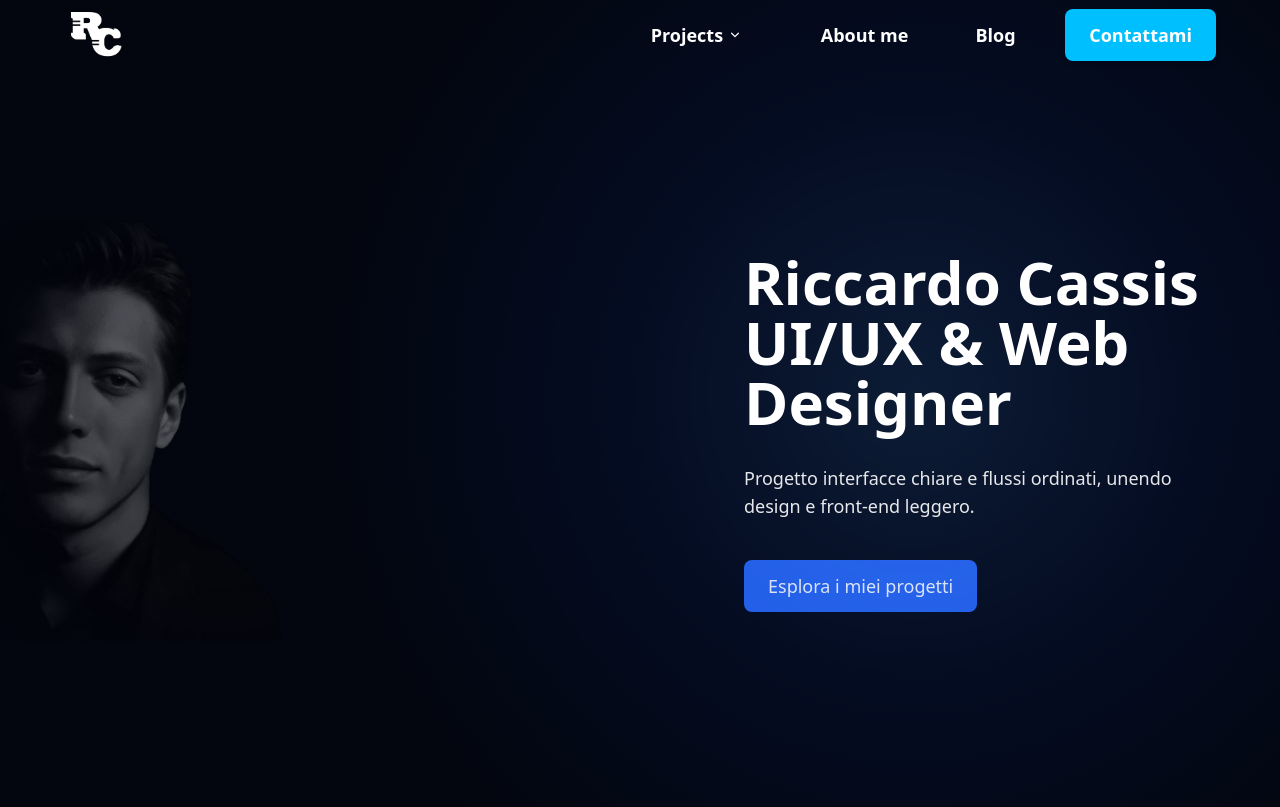
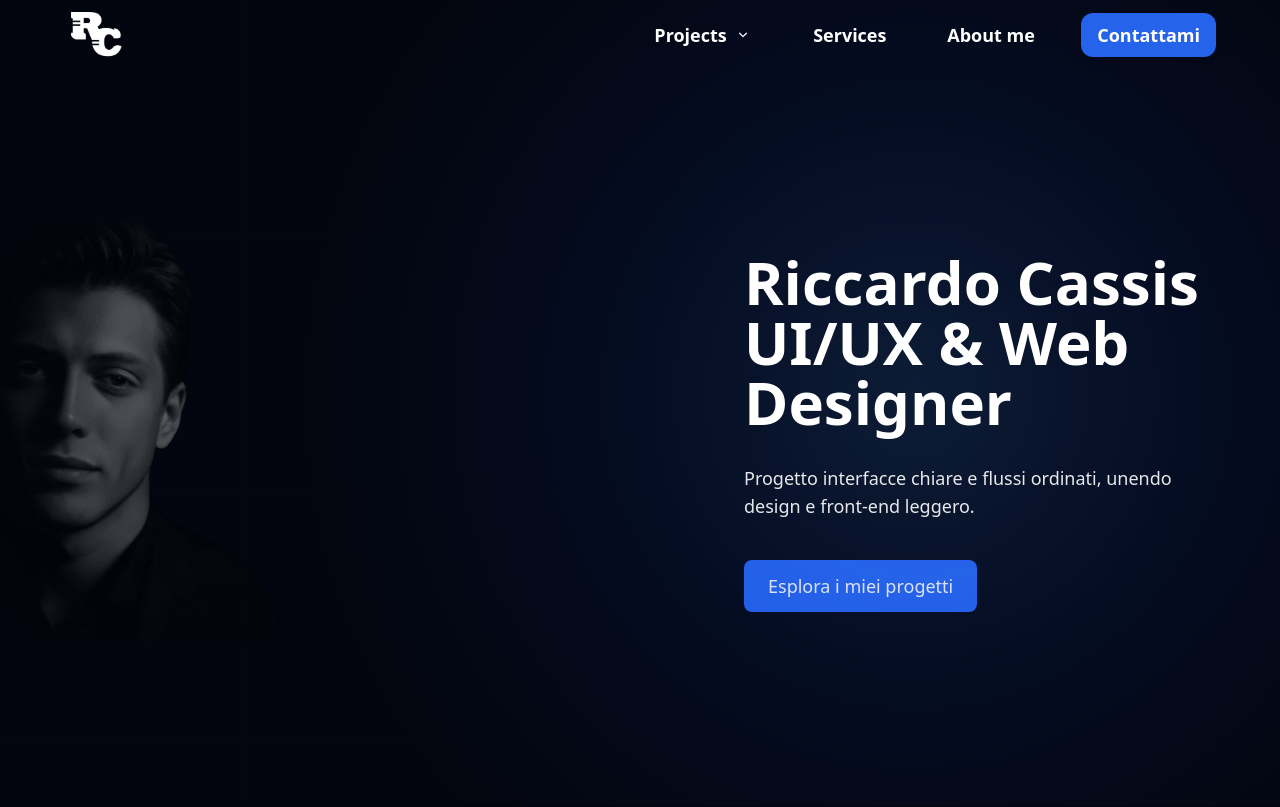
Before and after one commit to Riccardocassis/personal-website-v2, a Vue app: page / in a window 1280 px wide. Shown: the top 807 px of the page. Built offline with nearby package versions, Linux system fonts and the light colour scheme.

Commit message:
Riorganizza il menu di navigazione: semplifica il layout, aggiorna i link e migliora la coesione visiva con nuove proprietà CSS.

```diff
--- a/src/components/navbar.vue
+++ b/src/components/navbar.vue
@@ -53,7 +53,7 @@ onBeforeUnmount(() => {
   <!-- fissa sopra -->
   <nav :class="['fixed top-0 left-0 right-0 z-50 transition-all duration-300', scrolled ? 'bg-black/40 backdrop-blur-md shadow-md border-b border-white/5' : 'bg-transparent']" style="height:70px;">
     <div class="flex items-center justify-between max-w-7xl mx-auto w-full px-6 md:px-16 h-full">
-      <!-- Logo RC desktop: più vicino, centrato, con padding e ombra -->
+      <!-- Logo RC -->
       <div class="flex items-center h-full">
         <RouterLink to="/" class="flex items-center justify-center" style="width:70px;height:70px;padding:7px;">
           <img
@@ -64,20 +64,15 @@ onBeforeUnmount(() => {
         </RouterLink>
       </div>
 
-  <!-- Desktop menu (wrapped to align with hero content width) -->
+      <!-- Desktop menu -->
       <div class="hidden md:flex items-center h-full w-full max-w-3xl ml-auto">
         <ul class="flex items-center gap-8 text-lg w-full justify-end">
-          <!-- Dropdown desktop -->
-          <li class="relative" ref="desktopRef"
-        @mouseenter="openDropdown"
-        @mouseleave="closeDropdown"
-        style="display:inline-block;">
+          <!-- Projects (dropdown) -->
+          <li class="relative" ref="desktopRef" @mouseenter="openDropdown" @mouseleave="closeDropdown" style="display:inline-block;">
             <button
               :class="[
-                'flex items-center gap-1 focus:outline-none px-7 py-2 font-semibold text-lg text-white transition-colors duration-200 ease-in-out hover:text-[#00BFFF] hover:underline underline-offset-4',
-                openDesktop
-                  ? 'bg-white/20 backdrop-blur-lg border border-white/30 text-white rounded-t-3xl shadow-lg drop-shadow-lg'
-                  : ''
+                'flex items-center gap-2 focus:outline-none px-4 py-2 font-semibold text-lg text-white transition-colors duration-200 ease-in-out hover:text-white/80',
+                openDesktop ? 'bg-white/10 backdrop-blur-sm rounded-t-3xl' : ''
               ]"
               aria-haspopup="menu"
               :aria-expanded="openDesktop"
@@ -89,67 +84,42 @@ onBeforeUnmount(() => {
               </svg>
             </button>
 
-            <transition
-              enter-active-class="transition duration-150 ease-out"
-              enter-from-class="opacity-0 translate-y-1"
-              enter-to-class="opacity-100 translate-y-0"
-              leave-active-class="transition duration-100 ease-in"
-              leave-from-class="opacity-100 translate-y-0"
-              leave-to-class="opacity-0 translate-y-1"
-            >
+            <transition enter-active-class="transition duration-150 ease-out" enter-from-class="opacity-0 translate-y-1" enter-to-class="opacity-100 translate-y-0" leave-active-class="transition duration-100 ease-in" leave-from-class="opacity-100 translate-y-0" leave-to-class="opacity-0 translate-y-1">
               <div v-show="openDesktop" class="absolute left-0 z-[60]" :style="{top: '100%'}">
-                <ul
-                  class="min-w-[240px] max-w-[260px] bg-white/20 backdrop-blur-lg border border-white/30 text-white rounded-b-2xl shadow-lg drop-shadow-lg overflow-hidden pt-6 pb-8 flex flex-col gap-8"
-                  role="menu"
-                  style="border-top-left-radius:0;border-top-right-radius:0;"
-                >
+                <ul class="min-w-[240px] max-w-[260px] bg-white/10 backdrop-blur-lg border border-white/20 text-white rounded-b-2xl shadow-lg overflow-hidden pt-6 pb-8 flex flex-col gap-4" role="menu" style="border-top-left-radius:0;border-top-right-radius:0;">
                   <li>
-                    <RouterLink to="/projects/web" class="block px-10 py-2 text-xl font-normal hover:bg-white/30 transition-colors" @click="openDesktop=false">
-                      Web design
-                    </RouterLink>
+                    <RouterLink to="/projects/web" class="block px-8 py-2 text-lg hover:bg-white/5 transition-colors" @click="openDesktop=false">Web design</RouterLink>
                   </li>
                   <li>
-                    <RouterLink to="/projects/brand" class="block px-10 py-2 text-xl font-normal hover:bg-white/30 transition-colors" @click="openDesktop=false">
-                      Brand Design
-                    </RouterLink>
+                    <RouterLink to="/projects/brand" class="block px-8 py-2 text-lg hover:bg-white/5 transition-colors" @click="openDesktop=false">Brand Design</RouterLink>
                   </li>
                   <li>
-                    <RouterLink to="/projects/product" class="block px-10 py-2 text-xl font-normal hover:bg-white/30 transition-colors" @click="openDesktop=false">
-                      Product Design
-                    </RouterLink>
+                    <RouterLink to="/projects/product" class="block px-8 py-2 text-lg hover:bg-white/5 transition-colors" @click="openDesktop=false">Product Design</RouterLink>
                   </li>
                 </ul>
               </div>
             </transition>
           </li>
 
+          <!-- Services -->
           <li>
-            <RouterLink to="/about" class="nav-link">
-              About me
-            </RouterLink>
+            <RouterLink to="/services" class="nav-link">Services</RouterLink>
           </li>
 
+          <!-- About -->
           <li>
-            <RouterLink to="/blog" class="nav-link">
-              Blog
-            </RouterLink>
+            <RouterLink to="/about" class="nav-link">About me</RouterLink>
           </li>
 
+          <!-- CTA -->
           <li class="flex items-center">
-          <RouterLink to="/contact" class="inline-block bg-[#00BFFF] text-white px-6 py-2 md:py-3 rounded-lg font-semibold shadow-md hover:bg-[#00A0E0] transition-colors">
-            Contattami
-          </RouterLink>
+            <RouterLink to="/contact" class="inline-block bg-blue-600 text-white text-lg px-4 py-2 rounded-xl font-semibold shadow-md hover:bg-blue-700 transition-colors">Contattami</RouterLink>
           </li>
         </ul>
       </div>
 
       <!-- Burger (mobile) -->
-      <button
-        class="md:hidden inline-flex items-center justify-center w-10 h-10 rounded-lg hover:bg-cyan-400/30 focus:outline-none text-white"
-        @click="mobileOpen = !mobileOpen"
-        aria-label="Open menu"
-        :aria-expanded="mobileOpen"
-      >
+      <button class="md:hidden inline-flex items-center justify-center w-10 h-10 rounded-lg hover:bg-white/10 focus:outline-none text-white" @click="mobileOpen = !mobileOpen" aria-label="Open menu" :aria-expanded="mobileOpen">
         <svg v-if="!mobileOpen" class="w-6 h-6" viewBox="0 0 24 24" fill="none" stroke="currentColor">
           <path stroke-linecap="round" stroke-linejoin="round" stroke-width="2" d="M4 6h16M4 12h16M4 18h16"/>
         </svg>
@@ -160,65 +130,31 @@ onBeforeUnmount(() => {
     </div>
 
     <!-- Mobile menu panel -->
-    <transition
-      enter-active-class="transition duration-150 ease-out"
-      enter-from-class="opacity-0 -translate-y-2"
-      enter-to-class="opacity-100 translate-y-0"
-      leave-active-class="transition duration-100 ease-in"
-      leave-from-class="opacity-100 translate-y-0"
-      leave-to-class="opacity-0 -translate-y-2"
-    >
-      <div
-        v-show="mobileOpen"
-        class="md:hidden bg-cyan-500/95 backdrop-blur-sm text-white border-t border-white/10"
-      >
+    <transition enter-active-class="transition duration-150 ease-out" enter-from-class="opacity-0 -translate-y-2" enter-to-class="opacity-100 translate-y-0" leave-active-class="transition duration-100 ease-in" leave-from-class="opacity-100 translate-y-0" leave-to-class="opacity-0 -translate-y-2">
+      <div v-show="mobileOpen" class="md:hidden bg-black/80 backdrop-blur-sm text-white border-t border-white/10">
         <div class="px-4 py-3 space-y-2">
 
           <!-- accordion Projects -->
           <div class="rounded">
-            <button
-              class="w-full flex items-center justify-between px-2 py-2 rounded hover:bg-white/10"
-              @click="mobileProjects = !mobileProjects"
-            >
+            <button class="w-full flex items-center justify-between px-2 py-2 rounded hover:bg-white/5" @click="mobileProjects = !mobileProjects">
               <span>Projects</span>
-              <svg :class="mobileProjects ? 'rotate-180' : ''" class="w-4 h-4 transition-transform" viewBox="0 0 20 20" fill="currentColor">
-                <path fill-rule="evenodd" d="M5.23 7.21a.75.75 0 0 1 1.06.02L10 10.94l3.71-3.71a.75.75 0 1 1 1.06 1.06l-4.24 4.24a.75.75 0 0 1-1.06 0L5.21 8.29a.75.75 0 0 1 .02-1.08z" clip-rule="evenodd"/>
-              </svg>
+              <svg :class="mobileProjects ? 'rotate-180' : ''" class="w-4 h-4 transition-transform" viewBox="0 0 20 20" fill="currentColor"><path fill-rule="evenodd" d="M5.23 7.21a.75.75 0 0 1 1.06.02L10 10.94l3.71-3.71a.75.75 0 1 1 1.06 1.06l-4.24 4.24a.75.75 0 0 1-1.06 0L5.21 8.29a.75.75 0 0 1 .02-1.08z" clip-rule="evenodd"/></svg>
             </button>
 
-            <transition
-              enter-active-class="transition duration-150 ease-out"
-              enter-from-class="opacity-0 -translate-y-1"
-              enter-to-class="opacity-100 translate-y-0"
-              leave-active-class="transition duration-100 ease-in"
-              leave-from-class="opacity-100 translate-y-0"
-              leave-to-class="opacity-0 -translate-y-1"
-            >
+            <transition enter-active-class="transition duration-150 ease-out" enter-from-class="opacity-0 -translate-y-1" enter-to-class="opacity-100 translate-y-0" leave-active-class="transition duration-100 ease-in" leave-from-class="opacity-100 translate-y-0" leave-to-class="opacity-0 -translate-y-1">
               <div v-show="mobileProjects" class="mt-1 ml-2 space-y-1">
-                <RouterLink to="/projects/web" class="block px-3 py-2 rounded text-white transition-colors duration-200 ease-in-out hover:text-[#00BFFF] hover:underline" @click="mobileOpen=false">
-                  Web design
-                </RouterLink>
-                <RouterLink to="/projects/brand" class="block px-3 py-2 rounded text-white transition-colors duration-200 ease-in-out hover:text-[#00BFFF] hover:underline" @click="mobileOpen=false">
-                  Brand Design
-                </RouterLink>
-                <RouterLink to="/projects/product" class="block px-3 py-2 rounded text-white transition-colors duration-200 ease-in-out hover:text-[#00BFFF] hover:underline" @click="mobileOpen=false">
-                  Product Design
-                </RouterLink>
+                <RouterLink to="/projects/web" class="block px-3 py-2 rounded text-white transition-colors duration-200 ease-in-out hover:text-white/80" @click="mobileOpen=false">Web design</RouterLink>
+                <RouterLink to="/projects/brand" class="block px-3 py-2 rounded text-white transition-colors duration-200 ease-in-out hover:text-white/80" @click="mobileOpen=false">Brand Design</RouterLink>
+                <RouterLink to="/projects/product" class="block px-3 py-2 rounded text-white transition-colors duration-200 ease-in-out hover:text-white/80" @click="mobileOpen=false">Product Design</RouterLink>
               </div>
             </transition>
           </div>
 
-          <RouterLink to="/about" class="block px-2 py-2 rounded text-white transition-colors duration-200 ease-in-out hover:text-[#00BFFF] hover:underline" @click="mobileOpen=false">
-            About me
-          </RouterLink>
+          <RouterLink to="/services" class="block px-2 py-2 rounded text-white transition-colors duration-200 ease-in-out hover:text-white/80" @click="mobileOpen=false">Services</RouterLink>
 
-          <RouterLink to="/blog" class="block px-2 py-2 rounded text-white transition-colors duration-200 ease-in-out hover:text-[#00BFFF] hover:underline" @click="mobileOpen=false">
-            Blog
-          </RouterLink>
+          <RouterLink to="/about" class="block px-2 py-2 rounded text-white transition-colors duration-200 ease-in-out hover:text-white/80" @click="mobileOpen=false">About me</RouterLink>
 
-            <RouterLink to="/contact" class="block px-6 py-3 rounded-lg bg-[#00BFFF] text-white text-center font-semibold hover:bg-[#00A0E0]" @click="mobileOpen=false">
-              Contattami
-            </RouterLink>
+          <RouterLink to="/contact" class="block px-6 py-3 rounded-xl bg-blue-600 text-white text-center font-semibold hover:bg-blue-700" @click="mobileOpen=false">Contattami</RouterLink>
         </div>
       </div>
     </transition>
@@ -228,29 +164,11 @@ onBeforeUnmount(() => {
 <style scoped>
 .nav-link{
   color: #ffffff;
-  position: relative;
-  padding: 0.5rem 1.1rem;
+  padding: 0.5rem 0.9rem;
   font-weight: 600;
   transition: color 180ms ease;
 }
-.nav-link::after{
-  content: '';
-  position: absolute;
-  left: 20px;
-  right: 20px;
-  bottom: 6px;
-  height: 2px;
-  background: #00BFFF;
-  transform: scaleX(0);
-  transform-origin: left center;
-  transition: transform 260ms cubic-bezier(.2,.9,.2,1), opacity 200ms;
-  opacity: 0;
-}
 .nav-link:hover{
-  color: #00BFFF;
-}
-.nav-link:hover::after{
-  transform: scaleX(1);
-  opacity: 1;
+  color: rgba(255,255,255,0.8);
 }
 </style>
```
Lines whose indentation alone changed are shown as unchanged.
